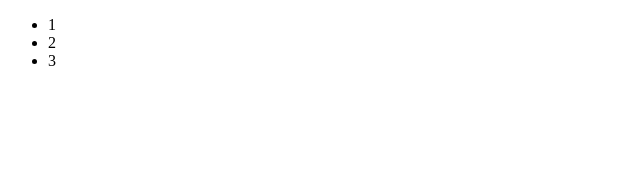
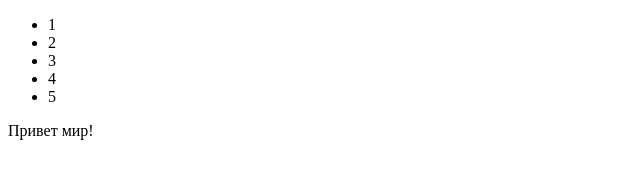
Before and after one commit to ishkden/app, a plain HTML site: page index.html in a window 1280 px wide. Shown: the whole page, without its empty margins (0-640 px from the left). Drawn offline with Linux system fonts and the light colour scheme.

Commit message:
Prosto text

```diff
--- a/index.html
+++ b/index.html
@@ -8,6 +8,11 @@
 	<li>1</li>
 	<li>2</li>
 	<li>3</li>
+	<li>4</li>
+	<li>5</li>
 </ul>
+
+<p>Привет мир!</p>
+
 </body>
 </html>
```
